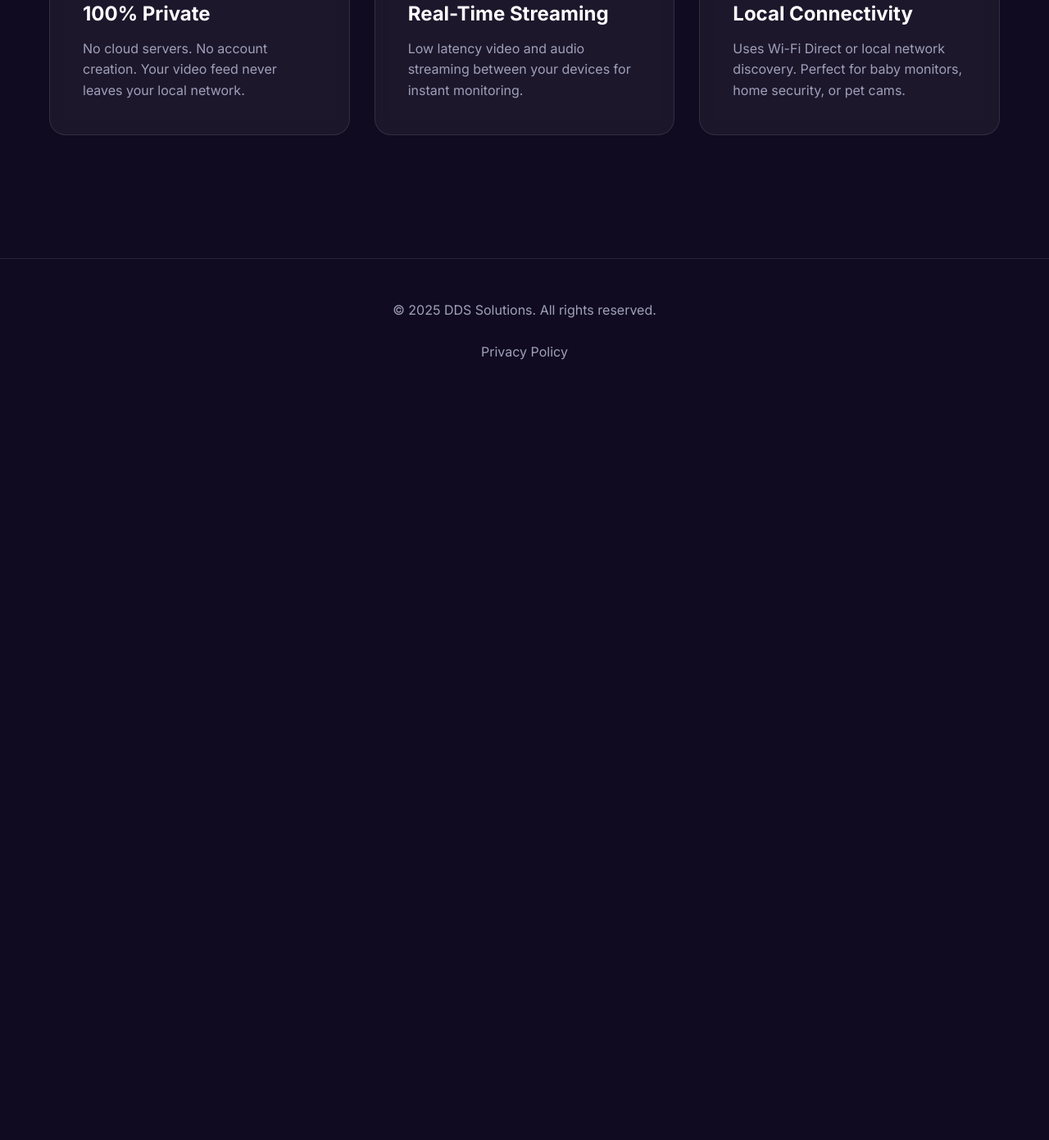
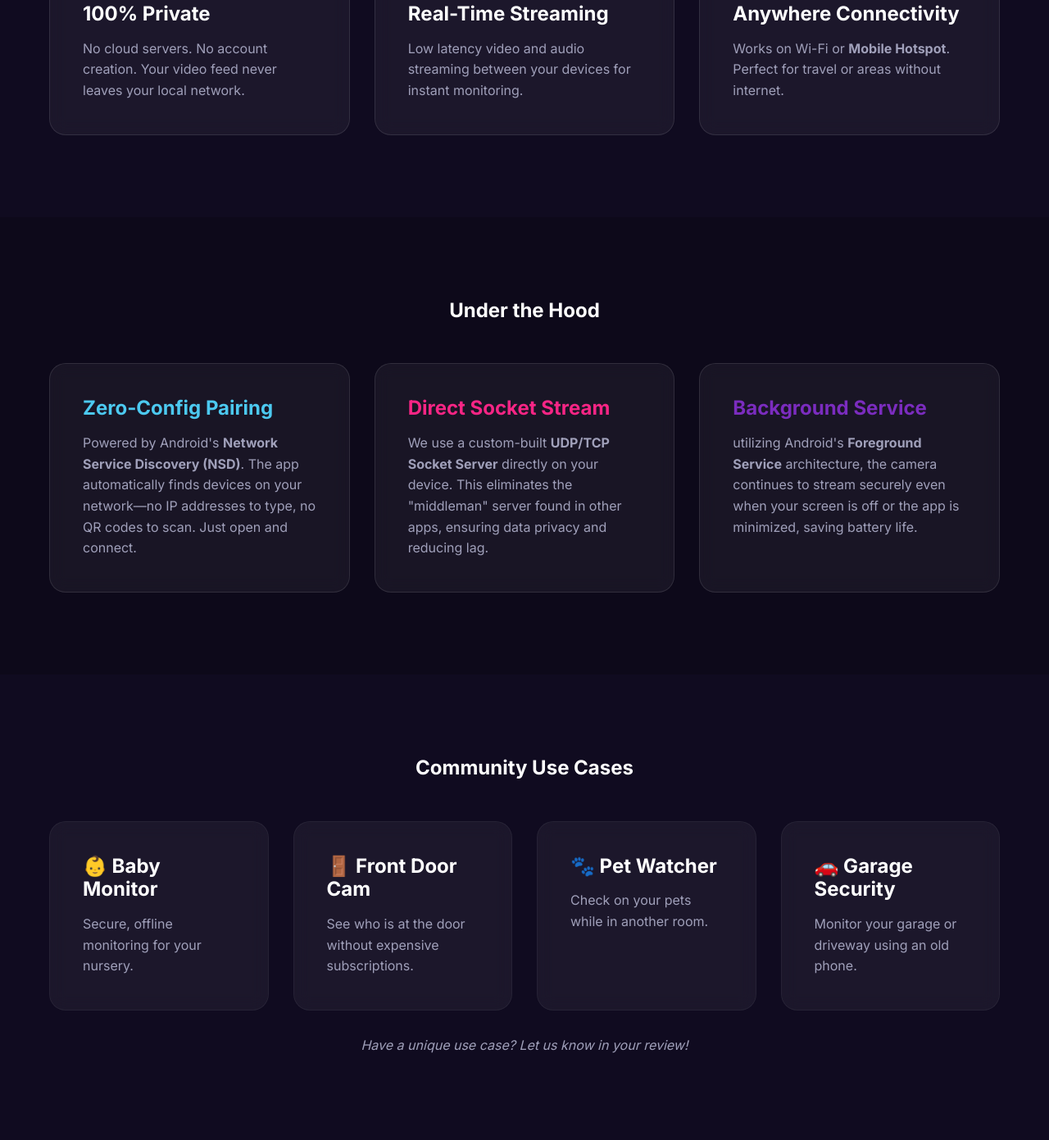
Before and after one commit to DDS-Solutions/DDS-Solutions.github.io, a plain HTML site: page index.html in a window 1280 px wide. Shown: the part 1088-2479 px from the top of the page at 82% size. Before the commit the page ends 1580 px from the top, so only its background shows below. Drawn offline with Linux system fonts and the light colour scheme.

Commit message:
Add technical details and use cases to website

```diff
--- a/index.html
+++ b/index.html
@@ -27,7 +27,7 @@
             </h1>
             <p class="hero-subtitle">
                 Secure, high-quality real-time monitoring.
-                Works entirely on your local Wi-Fi.
+                Works entirely on your local Wi-Fi or Hotspot.
                 No internet required.
             </p>
             <a href="#" class="btn btn-primary">Download on Google Play</a>
@@ -61,13 +61,71 @@
                 <!-- Feature 3 -->
                 <div class="feature-card">
                     <span class="feature-icon">📶</span>
-                    <h3 class="feature-title">Local Connectivity</h3>
+                    <h3 class="feature-title">Anywhere Connectivity</h3>
                     <p class="feature-desc">
-                        Uses Wi-Fi Direct or local network discovery. Perfect for baby monitors, home security, or pet
-                        cams.
+                        Works on Wi-Fi or <strong>Mobile Hotspot</strong>. Perfect for travel or areas without internet.
                     </p>
                 </div>
             </div>
+        </div>
+    </section>
+
+    <!-- Technical Deep Dive -->
+    <section class="features" style="background: rgba(0,0,0,0.2);">
+        <div class="container">
+            <h2 style="text-align: center; margin-bottom: 40px;">Under the Hood</h2>
+            <div class="features-grid">
+                <div class="feature-card">
+                    <h3 class="feature-title" style="color: #4cc9f0;">Zero-Config Pairing</h3>
+                    <p class="feature-desc">
+                        Powered by Android's <strong>Network Service Discovery (NSD)</strong>. The app automatically
+                        finds devices on your network—no IP addresses to type, no QR codes to scan. Just open and
+                        connect.
+                    </p>
+                </div>
+                <div class="feature-card">
+                    <h3 class="feature-title" style="color: #f72585;">Direct Socket Stream</h3>
+                    <p class="feature-desc">
+                        We use a custom-built <strong>UDP/TCP Socket Server</strong> directly on your device. This
+                        eliminates the "middleman" server found in other apps, ensuring data privacy and reducing lag.
+                    </p>
+                </div>
+                <div class="feature-card">
+                    <h3 class="feature-title" style="color: #7b2cbf;">Background Service</h3>
+                    <p class="feature-desc">
+                        utilizing Android's <strong>Foreground Service</strong> architecture, the camera continues to
+                        stream securely even when your screen is off or the app is minimized, saving battery life.
+                    </p>
+                </div>
+            </div>
+        </div>
+    </section>
+
+    <!-- Use Cases -->
+    <section class="features">
+        <div class="container">
+            <h2 style="text-align: center; margin-bottom: 40px;">Community Use Cases</h2>
+            <div class="features-grid" style="grid-template-columns: repeat(auto-fit, minmax(250px, 1fr));">
+                <div class="feature-card" style="border-color: rgba(255,255,255,0.05);">
+                    <h3 class="feature-title">👶 Baby Monitor</h3>
+                    <p class="feature-desc">Secure, offline monitoring for your nursery.</p>
+                </div>
+                <div class="feature-card" style="border-color: rgba(255,255,255,0.05);">
+                    <h3 class="feature-title">🚪 Front Door Cam</h3>
+                    <p class="feature-desc">See who is at the door without expensive subscriptions.</p>
+                </div>
+                <div class="feature-card" style="border-color: rgba(255,255,255,0.05);">
+                    <h3 class="feature-title">🐾 Pet Watcher</h3>
+                    <p class="feature-desc">Check on your pets while in another room.</p>
+                </div>
+                <div class="feature-card" style="border-color: rgba(255,255,255,0.05);">
+                    <h3 class="feature-title">🚗 Garage Security</h3>
+                    <p class="feature-desc">Monitor your garage or driveway using an old phone.</p>
+                </div>
+            </div>
+            <p style="text-align: center; margin-top: 30px; color: var(--text-muted);">
+                <em>Have a unique use case? Let us know in your review!</em>
+            </p>
         </div>
     </section>
 
```
